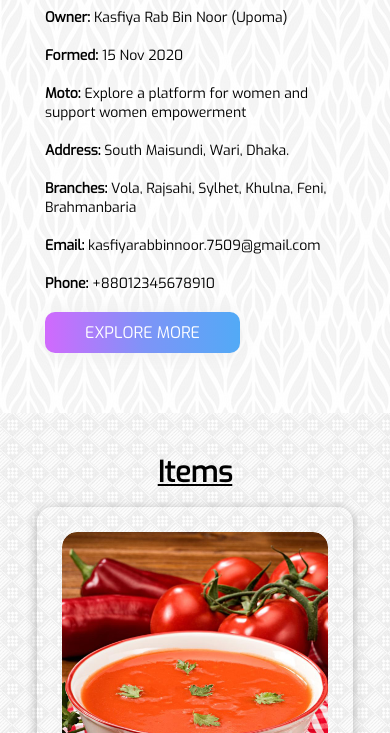
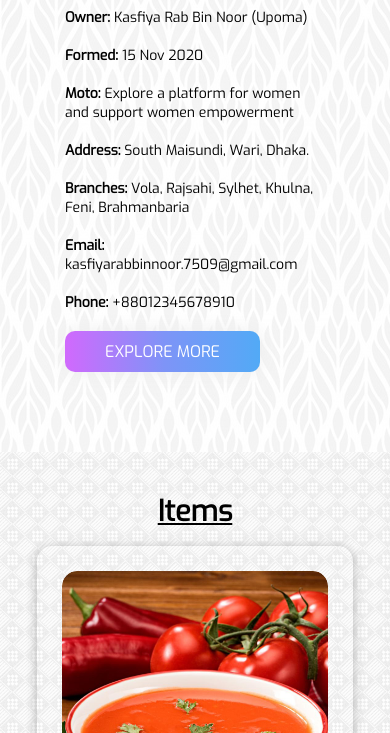
Before and after one commit to KasfiyaUpoma/KasfiyasFoodMania-responsive, a plain HTML site: page Index.html in a window 390 px wide. Shown: the part 1538-2271 px from the top of the page. Drawn offline with Linux system fonts and the light colour scheme.

Commit message:
Updated Home & About Section

```diff
--- a/Index.html
+++ b/Index.html
@@ -10,7 +10,7 @@
     <link href="https://fonts.googleapis.com/css2?family=Exo&display=swap" rel="stylesheet">
     <link rel="icon" href="https://kvillagebkk.com/wp-content/uploads/2018/05/cropped-favicon.png">
     <link rel="stylesheet" href="Style.css">
-    <link rel="stylesheet" media="screen and (max-width:510px)" href="phone.css">
+    <link rel="stylesheet" media="screen and (max-width:599px)" href="phone.css">
     <script src="https://kit.fontawesome.com/71c9bf34c1.js" crossorigin="anonymous"></script>
 </head>
 <body>
--- a/Style.css
+++ b/Style.css
@@ -325,6 +325,8 @@ animation-delay: 300ms;
         #intro1{
             justify-content: center;
             align-items: center;
+            padding: 20px;
+            width: 450px;
         }
     }
     @media (max-width:520px) {
--- a/phone.css
+++ b/phone.css
@@ -32,6 +32,9 @@
 }
 #intro1 p{
     font-size: 14px;
+}
+#intro1{
+    width: 300px;
 }
 #services{
     padding-top: 35px;
```
